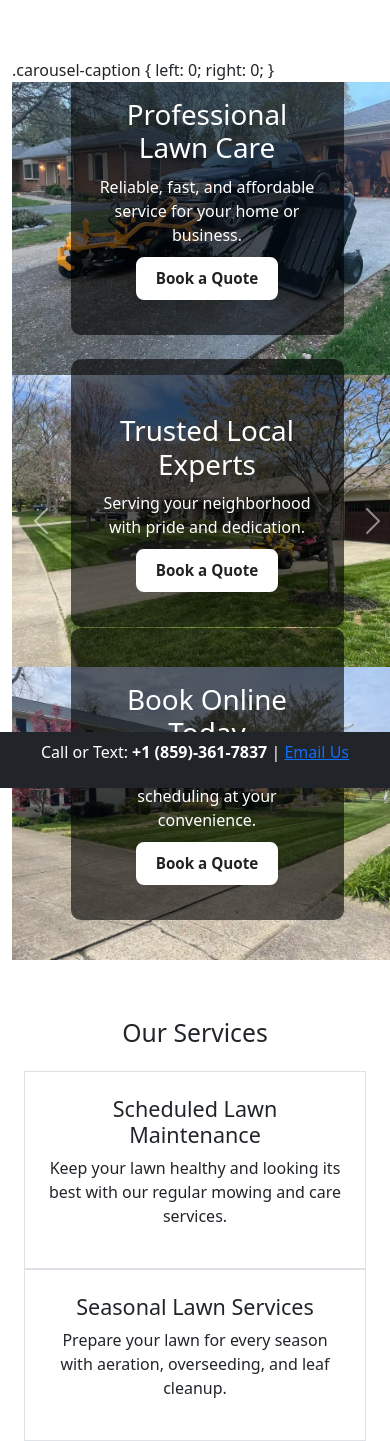
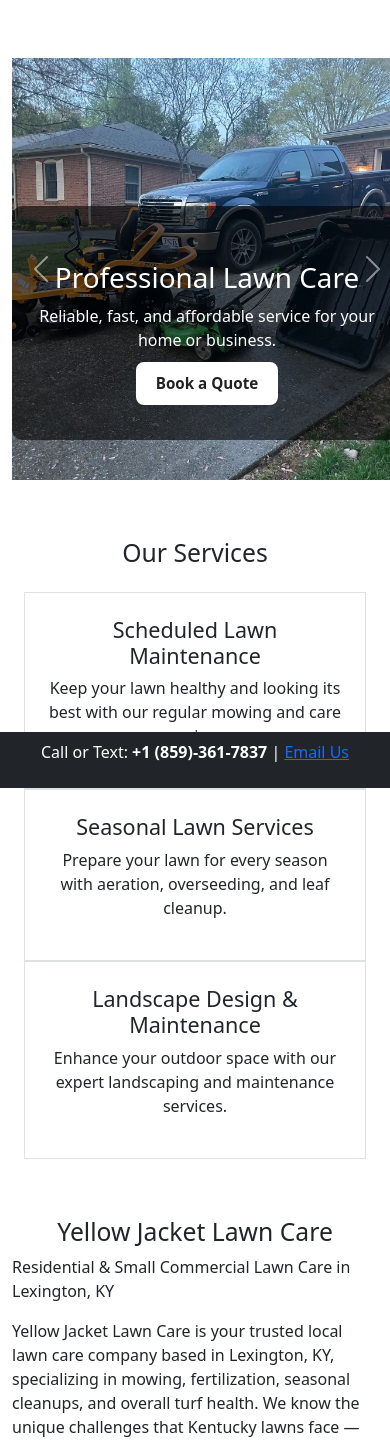
Before and after one commit to Ben-Meredith/lawn, a Flask app: page / in a window 390 px wide. Shown: the part 56-1497 px from the top of the page. Run offline with Flask 3, Linux system fonts and the light colour scheme.

Commit message:
Update index.html

```diff
--- a/templates/index.html
+++ b/templates/index.html
@@ -22,18 +22,24 @@ html, body {
     position: relative;      /* reset any absolute offsets */
 }
 
-/* Mobile: full viewport width */
+/* Mobile: full viewport width and fixed height to prevent jump */
 @media (max-width: 768px) {
     #heroCarousel,
     #heroCarousel .carousel-inner,
-    #heroCarousel .carousel-item,
-    #heroCarousel .carousel-item img {
+    #heroCarousel .carousel-item {
         width: 100vw;
         max-width: 100vw;
         margin: 0;
         padding: 0;
         display: block;
         position: relative;   /* fix popping during slide transition */
+        height: 50vh;          /* adjust as needed for your hero section */
+    }
+
+    #heroCarousel .carousel-item img {
+        width: 100%;
+        height: 100%;
+        object-fit: cover;     /* ensures image fills container without distortion */
     }
 }
 
@@ -41,7 +47,6 @@ html, body {
 #heroCarousel .carousel-inner {
     overflow: hidden;
 }
-</style>
 
 .carousel-caption {
     left: 0;
```
